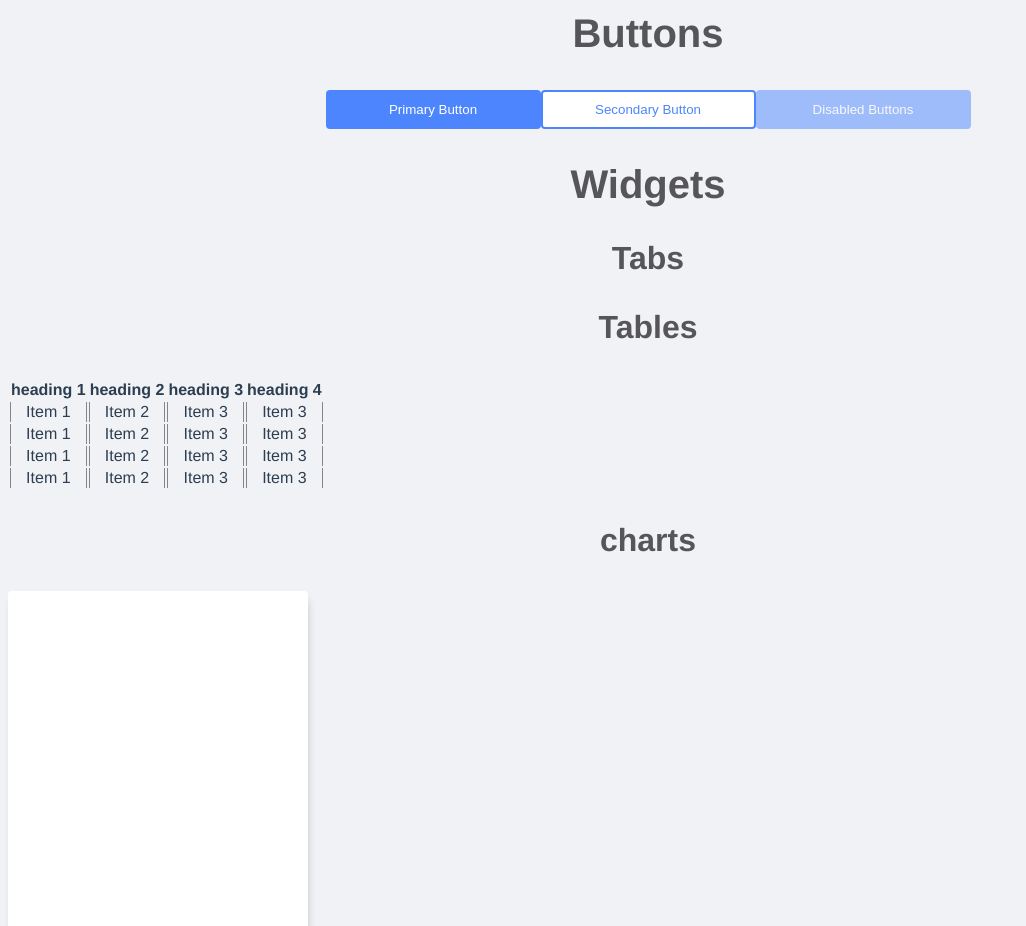
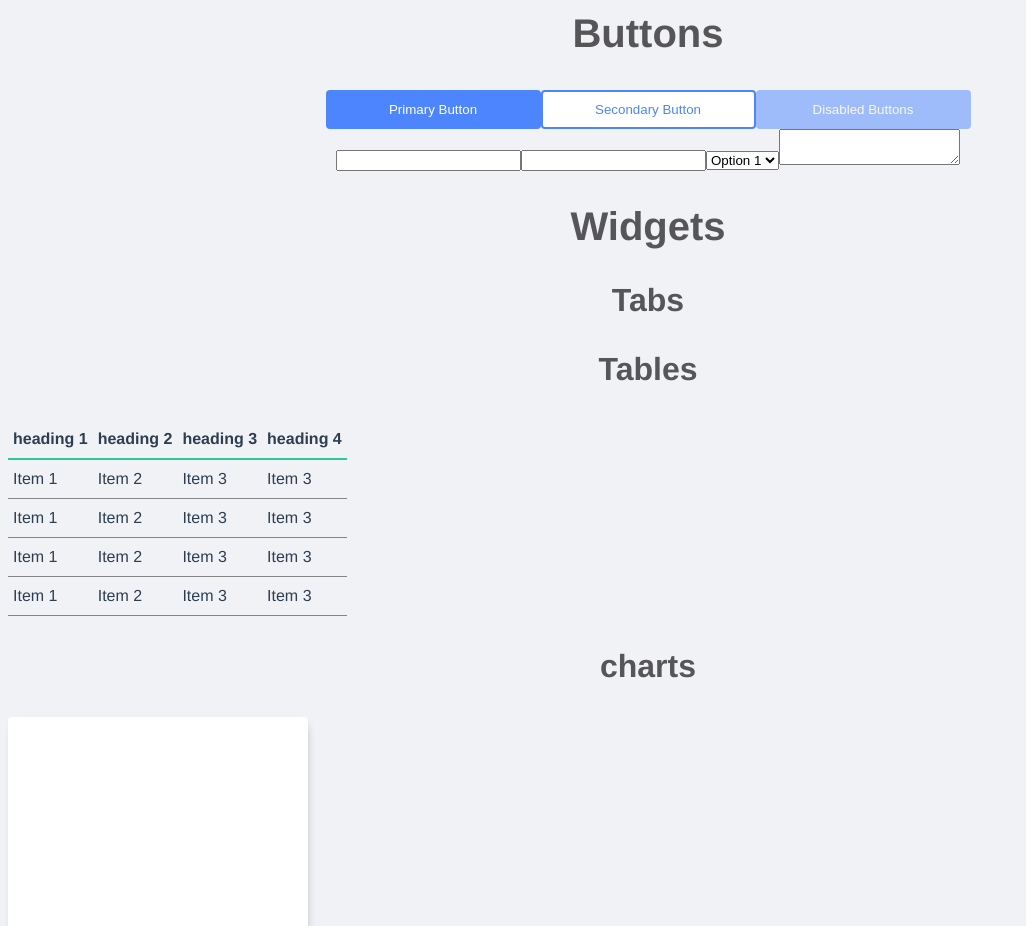
Before and after one commit to mattmeags/fantasyfootball_now, a Vue app in the folder client/: page /styleguide in a window 1280 px wide. Shown: the part 2280-3206 px from the top of the page, without its empty margins (0-1026 px from the left). Built offline with nearby package versions, Linux system fonts and the light colour scheme; no server answers; what vue-apexcharts, vue-eva-icons would draw is missing.

Commit message:
table style fixed

```diff
--- a/client/package.json
+++ b/client/package.json
@@ -10,6 +10,8 @@
   "dependencies": {
     "apexcharts": "^3.3.0",
     "axios": "^0.18.0",
+    "node-sass": "^4.12.0",
+    "sass-loader": "^8.0.0",
     "vue": "^2.5.17",
     "vue-apexcharts": "^1.2.9",
     "vue-eva-icons": "^1.1.0",
--- a/client/src/views/StyleGuide.vue
+++ b/client/src/views/StyleGuide.vue
@@ -45,7 +45,17 @@
             <button disabled>Disabled Buttons</button>
         </section>
         <section class="icons"></section>
-        <section class="forms"></section>
+        <section class="forms">
+            <form>
+                <input type="text"/>
+                <input type="text"/>
+                <select>
+                    <option>Option 1</option>
+                    <option>Option 2</option>
+                </select>
+                <textarea></textarea>
+            </form>
+        </section>
         <section class="widgets">
             <h2>Widgets</h2>
             <h3>Tabs</h3>
--- a/client/styles/_tables.scss
+++ b/client/styles/_tables.scss
@@ -1,11 +1,24 @@
 table {
+    border-collapse: collapse;
+
     td {
-        border-right: $border;
-        border-left: $border;
+        border-top: $border;
+        border-bottom: $border;
     }
     th {
+        border-bottom: $border2;
+    }
+    td,
+    th {
+        padding: 10px 5px;
+        text-align: left;
+    }
+    th + tr {
         td {
-            border: none;
+            border-top: none;
         }
     }
+    tr:hover {
+        background: $tietary;
+    }
 }
--- a/client/styles/_variables.scss
+++ b/client/styles/_variables.scss
@@ -133,8 +133,12 @@ $font-size-desktop: 24px;
 
 
 /* VIEWPORTS */
+$mobileViewport: 320px;
+$tabletViewport: 768px;
 $desktopViewport: 1024px;
+$largeViewport: 1280px;
 
 /* COMPONENTS */
 $border-radius: 4px;
 $border: 1px solid $tietary;
+$border2: 2px solid $accent2;
```
Also changed, not shown: client/src/components/styleguide/ColorBlock.vue (added, +22 -0 lines), 1 other file (tests, documents, lock files or other folders).
